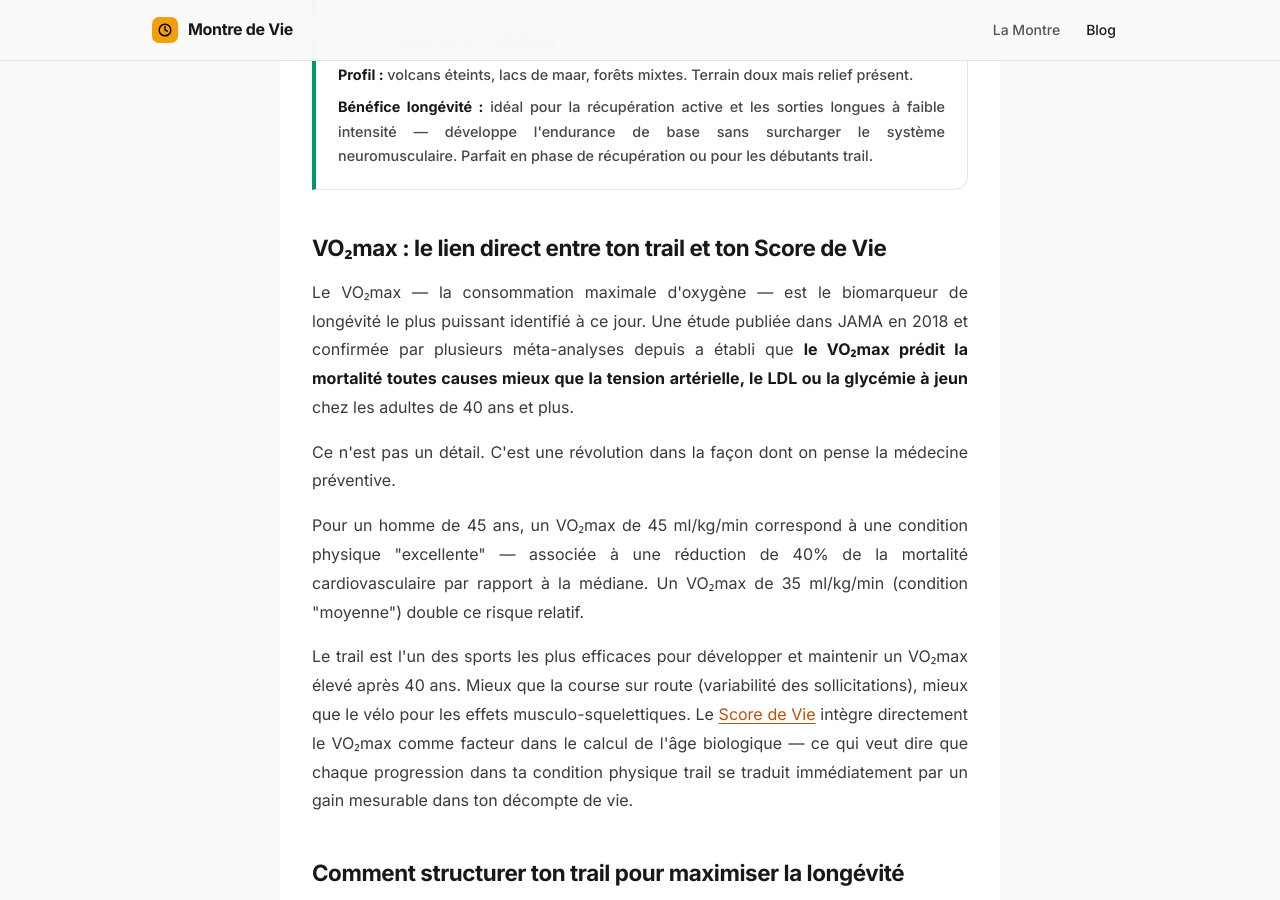
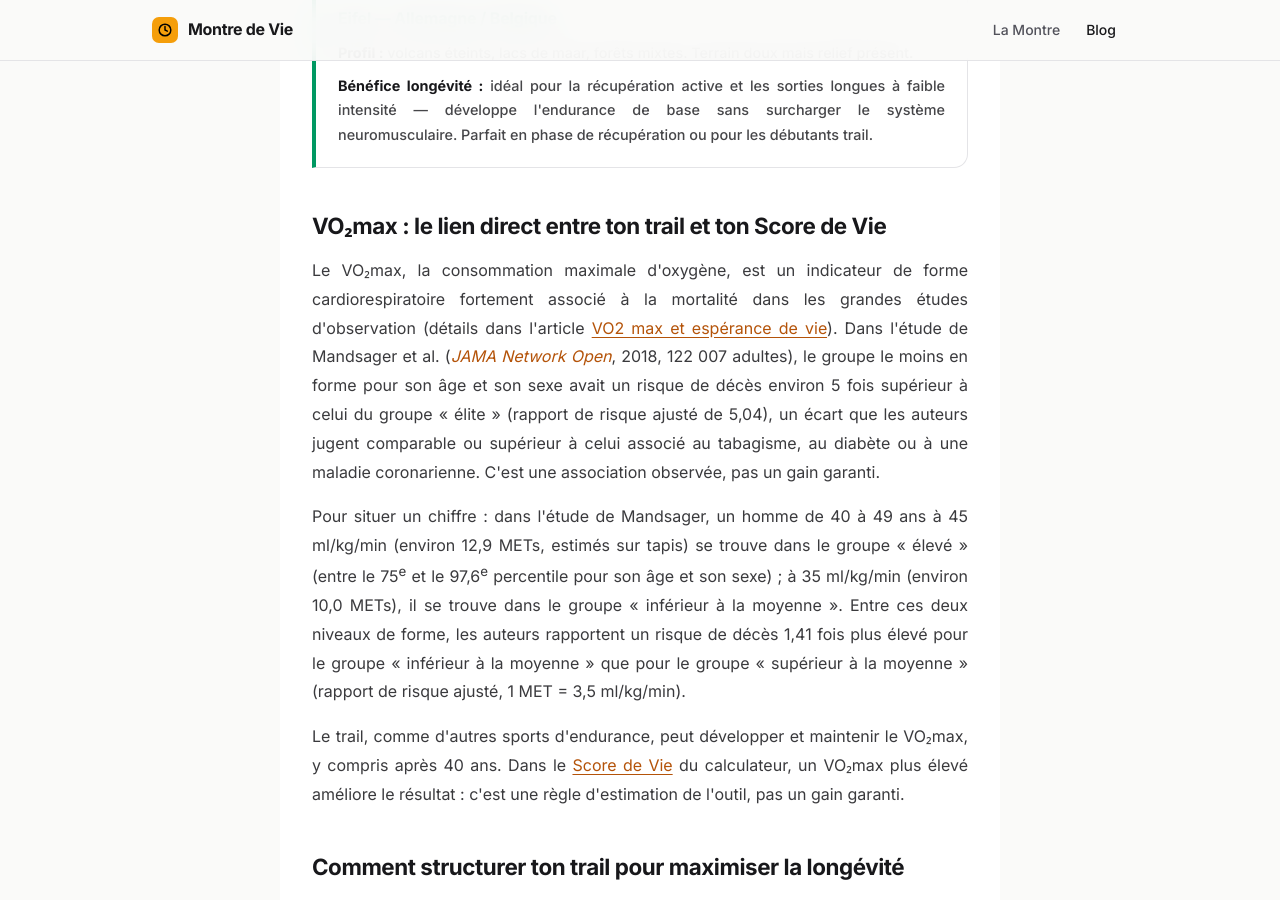
Before and after one commit to SebRunNature/memento-mori, a Jekyll site: the page built from _posts/2026-05-22-trail-grande-region-mullerthal-esperance-vie.html, in a window 1280 px wide and 900 px high, scrolled down 4864 px. Built offline with Jekyll 4.4.1, drawn with Linux system fonts in a browser that asks for light colours; some of the changed text lies outside the part shown.

Commit message:
Mullerthal : vérifie les chiffres de VO₂max d'après Mandsager et retire les affirmations non sourcées
- Remplace « 45 ml/kg/min = −40 % de mortalité, 35 = risque doublé » (introuvable) par les groupes et le rapport de risque publiés (1,41 ; 5,04).
- Retire « prédicteur le plus puissant, supérieur au LDL/tension/glycémie », « 3 à 7 ans d'âge biologique » et le faux calcul « selon le modèle PhenoAge » ; remplace par l'exemple réel du calculateur (34 → 44 ml/kg/min : 80 → 83 ans).
- Journal SEO mis à jour.

Co-Authored-By: Claude Sonnet 5.5 <noreply@anthropic.com>
Claude-Session: https://claude.ai/code/session_01CwhknXf2CiLqDihVyfTai6

```diff
--- a/_posts/2026-05-22-trail-grande-region-mullerthal-esperance-vie.html
+++ b/_posts/2026-05-22-trail-grande-region-mullerthal-esperance-vie.html
@@ -38,7 +38,7 @@ tags: [trail, Mullerthal, Grande Région, longévité, espérance de vie, VO2max
   <div class="ok-box">
     <div class="w-title">✅ Les 6 mécanismes biologiques du trail sur la longévité</div>
     <ul>
-      <li><strong>VO₂max élevé :</strong> le trail sur terrain varié développe la capacité aérobie maximale — le prédicteur de longévité le plus robuste identifié à ce jour, supérieur au LDL, à la tension ou à la glycémie selon l'étude JAMA 2022.</li>
+      <li><strong>VO₂max élevé :</strong> le trail sur terrain varié sollicite la capacité aérobie maximale, un indicateur fortement associé à la mortalité dans les études d'observation (voir plus bas).</li>
       <li><strong>Renforcement musculo-squelettique :</strong> les dénivelés et terrains irréguliers du Mullerthal ou des Ardennes sollicitent les muscles profonds, les tendons et les os différemment de la route. Moins d'arthrose, meilleure densité osseuse.</li>
       <li><strong>Réduction du cortisol chronique :</strong> la nature a un effet documenté sur la réduction du cortisol. Un trail en forêt produit une baisse plus importante du cortisol qu'une séance en salle — "shinrin-yoku" (bain de forêt) + effort physique = double bénéfice anti-inflammatoire.</li>
       <li><strong>Amélioration du sommeil :</strong> l'effort physique intense régulier améliore la qualité du sommeil profond (stade N3), phase de réparation cellulaire et de régulation hormonale.</li>
@@ -103,13 +103,11 @@ tags: [trail, Mullerthal, Grande Région, longévité, espérance de vie, VO2max
 
   <h2>VO₂max : le lien direct entre ton trail et ton Score de Vie</h2>
 
-  <p>Le VO₂max — la consommation maximale d'oxygène — est le biomarqueur de longévité le plus puissant identifié à ce jour. Une étude publiée dans JAMA en 2018 et confirmée par plusieurs méta-analyses depuis a établi que <strong>le VO₂max prédit la mortalité toutes causes mieux que la tension artérielle, le LDL ou la glycémie à jeun</strong> chez les adultes de 40 ans et plus.</p>
+  <p>Le VO₂max, la consommation maximale d'oxygène, est un indicateur de forme cardiorespiratoire fortement associé à la mortalité dans les grandes études d'observation (détails dans l'article <a href="/blog/vo2max-longevite/">VO2 max et espérance de vie</a>). Dans l'étude de Mandsager et al. (<em>JAMA Network Open</em>, 2018, 122 007 adultes), le groupe le moins en forme pour son âge et son sexe avait un risque de décès environ 5 fois supérieur à celui du groupe « élite » (rapport de risque ajusté de 5,04), un écart que les auteurs jugent comparable ou supérieur à celui associé au tabagisme, au diabète ou à une maladie coronarienne. C'est une association observée, pas un gain garanti.</p>
 
-  <p>Ce n'est pas un détail. C'est une révolution dans la façon dont on pense la médecine préventive.</p>
+  <p>Pour situer un chiffre : dans l'étude de Mandsager, un homme de 40 à 49 ans à 45 ml/kg/min (environ 12,9 METs, estimés sur tapis) se trouve dans le groupe « élevé » (entre le 75<sup>e</sup> et le 97,6<sup>e</sup> percentile pour son âge et son sexe) ; à 35 ml/kg/min (environ 10,0 METs), il se trouve dans le groupe « inférieur à la moyenne ». Entre ces deux niveaux de forme, les auteurs rapportent un risque de décès 1,41 fois plus élevé pour le groupe « inférieur à la moyenne » que pour le groupe « supérieur à la moyenne » (rapport de risque ajusté, 1 MET = 3,5 ml/kg/min).</p>
 
-  <p>Pour un homme de 45 ans, un VO₂max de 45 ml/kg/min correspond à une condition physique "excellente" — associée à une réduction de 40% de la mortalité cardiovasculaire par rapport à la médiane. Un VO₂max de 35 ml/kg/min (condition "moyenne") double ce risque relatif.</p>
-
-  <p>Le trail est l'un des sports les plus efficaces pour développer et maintenir un VO₂max élevé après 40 ans. Mieux que la course sur route (variabilité des sollicitations), mieux que le vélo pour les effets musculo-squelettiques. Le <a href="/score/">Score de Vie</a> intègre directement le VO₂max comme facteur dans le calcul de l'âge biologique — ce qui veut dire que chaque progression dans ta condition physique trail se traduit immédiatement par un gain mesurable dans ton décompte de vie.</p>
+  <p>Le trail, comme d'autres sports d'endurance, peut développer et maintenir le VO₂max, y compris après 40 ans. Dans le <a href="/score-de-vie/">Score de Vie</a> du calculateur, un VO₂max plus élevé améliore le résultat : c'est une règle d'estimation de l'outil, pas un gain garanti.</p>
 
   <h2>Comment structurer ton trail pour maximiser la longévité</h2>
 
@@ -128,14 +126,14 @@ tags: [trail, Mullerthal, Grande Région, longévité, espérance de vie, VO2max
 
   <h2>Trail et âge biologique : ce que mesure le Score de Vie</h2>
 
-  <p>Le <a href="/score/">Score de Vie</a> calcule ton âge biologique à partir de 20+ critères scientifiques. Le trail running agit positivement sur au moins 8 d'entre eux :</p>
+  <p>Le <a href="/score-de-vie/">Score de Vie</a> calcule ton âge biologique à partir de 20+ critères scientifiques. Le trail running agit positivement sur au moins 8 d'entre eux :</p>
 
-  <p>Le <strong>VO₂max</strong> bien sûr — mais aussi la <strong>vitesse de marche sur 4 mètres</strong> (prédicteur de longévité indépendant), la <strong>force de préhension</strong> (corrélée à la masse musculaire), la <strong>composition corporelle</strong> (% masse grasse), la <strong>tension artérielle</strong> (l'endurance aérobie réduit la tension de façon chronique), la <strong>fréquence cardiaque au repos</strong> (les coureurs d'endurance ont souvent une FC de repos de 45-55 bpm vs 70-80 pour les sédentaires), la <strong>qualité du sommeil</strong> et les <strong>marqueurs d'inflammation</strong> (CRP, ferritine).</p>
+  <p>Le <strong>VO₂max</strong> bien sûr — mais aussi la <strong>vitesse de marche sur 4 mètres</strong> (prédicteur de longévité indépendant), la <strong>force de préhension</strong> (corrélée à la masse musculaire), la <strong>composition corporelle</strong> (% masse grasse), la <strong>tension artérielle</strong> (l'endurance aérobie réduit la tension de façon chronique), la <strong>fréquence cardiaque au repos</strong> (souvent plus basse chez les coureurs d'endurance), la <strong>qualité du sommeil</strong> et les <strong>marqueurs d'inflammation</strong> (CRP, ferritine).</p>
 
-  <p>Un frontalier qui commence à courir dans le Mullerthal deux fois par semaine peut espérer voir son Score de Vie s'améliorer de <strong>3 à 7 ans d'âge biologique</strong> en 18-24 mois selon son point de départ. Ce n'est pas de la publicité — c'est ce que documentent les études d'intervention sur le VO₂max et les biomarqueurs chez les adultes sédentaires qui commencent l'endurance.</p>
+  <p>Le VO₂max peut progresser chez des adultes sédentaires qui s'entraînent en endurance (par exemple la méta-analyse de Bacon et al., <em>PLOS ONE</em>, 2013, citée dans l'article sur les <a href="/blog/2026/06/24/vo2max-selon-l-age-tableau-normes-et-comment-progresser/">normes de VO₂max</a>). L'ampleur dépend du point de départ et du programme, et ce que cela change pour la longévité ne se chiffre pas de façon fiable.</p>
 
   <div class="callout">
-    <strong>Le calcul concret :</strong> un frontalier de Thionville, 45 ans, sédentaire, VO₂max estimé à 34 ml/kg/min. Après 18 mois de trail régulier (3 sorties/semaine, progression Mullerthal), VO₂max à 44 ml/kg/min. Impact sur l'âge biologique selon le modèle PhenoAge : <strong>-4 à -6 ans</strong>. Impact sur le décompte de la Montre de Vie : des années entières ajoutées au compteur.
+    <strong>Un exemple dans le calculateur :</strong> un homme de 45 ans dont le VO₂max passe de 34 à 44 ml/kg/min voit, dans l'outil, le facteur VO₂max passer de 0 à −3,5 ans d'âge biologique et son espérance de vie estimée de 80 à 83 ans, toutes choses égales par ailleurs. C'est une règle d'estimation de l'outil (décrite sur la page <a href="/methodologie/">Méthodologie</a>), pas un résultat d'étude.
   </div>
 
   <h2>Le trail comme antidote au coût biologique du frontaliat</h2>
@@ -160,7 +158,7 @@ tags: [trail, Mullerthal, Grande Région, longévité, espérance de vie, VO2max
       <li><a href="/blog/2026/05/12/frontalier-luxembourg-annees-vie-voiture-trajet/"><strong>Frontalier au Luxembourg : combien d'années de vie passes-tu dans ta voiture ?</strong></a> — Le calcul complet. Le trail est la réponse à ce problème.</li>
       <li><a href="/blog/2026/05/11/force-prehension-predicateur-longevite-test-10-secondes/"><strong>Le test de 10 secondes qui prédit ta longévité</strong></a> — La force de préhension, directement améliorée par le trail.</li>
       <li><a href="/blog/2026/06/28/zones-bleues-ce-qu-on-peut-vraiment-appliquer/"><strong>Zones bleues : ce qu'on peut vraiment appliquer</strong></a> — Ce que les centenaires font que les trailers font déjà.</li>
-      <li><a href="/score/"><strong>Score de Vie</strong></a> — Calcule ton âge biologique et mesure l'impact de ton trail sur ton VO₂max et ta longévité estimée.</li>
+      <li><a href="/score-de-vie/"><strong>Score de Vie</strong></a> — Calcule ton âge biologique et mesure l'impact de ton trail sur ton VO₂max et ta longévité estimée.</li>
     </ul>
   </div>
 
@@ -183,7 +181,7 @@ tags: [trail, Mullerthal, Grande Région, longévité, espérance de vie, VO2max
 
   <div class="faq-item">
     <h3 class="faq-q">Quel lien entre trail et VO₂max ?</h3>
-    <div class="faq-a">Le trail, par sa variabilité de terrains et d'intensités, est l'un des sports les plus efficaces pour développer et maintenir un VO₂max élevé. Or le VO₂max est le prédicteur de longévité le plus puissant identifié — plus robuste que la tension artérielle ou le LDL selon l'étude JAMA (2018). Chaque progression de VO₂max se traduit directement dans ton Score de Vie.</div>
+    <div class="faq-a">Le trail, par sa variabilité de terrains et d'intensités, peut développer et maintenir le VO₂max. Or le VO₂max est un indicateur fortement associé à la mortalité (Mandsager et al., JAMA Network Open, 2018). Dans le calculateur, un VO₂max plus élevé améliore le résultat, selon une règle d'estimation de l'outil.</div>
   </div>
 
   <div class="faq-item">
@@ -283,7 +281,7 @@ tags: [trail, Mullerthal, Grande Région, longévité, espérance de vie, VO2max
   "mainEntity":[
     {"@type":"Question","name":"Le trail allonge-t-il vraiment l'espérance de vie ?","acceptedAnswer":{"@type":"Answer","text":"Les études d'observation associent la course à un risque de mortalité plus bas, d'environ trois ans d'espérance de vie en plus par rapport aux non-coureurs. Ce sont des associations, pas des preuves de causalité. Le chiffre de 4,7 ans ne concerne que les 200 premiers athlètes passés sous les 4 minutes au mile, un groupe d'élite."}},
     {"@type":"Question","name":"Quel est le meilleur endroit pour faire du trail au Luxembourg ?","acceptedAnswer":{"@type":"Answer","text":"Le Mullerthal (Petite Suisse luxembourgeoise) est le terrain le plus emblématique avec 112 km de sentiers. Le Bambesch à Luxembourg-Ville est idéal pour les sorties quotidiennes. Les Ardennes luxembourgeoises offrent plus de dénivelé."}},
-    {"@type":"Question","name":"Quel lien entre trail et VO₂max ?","acceptedAnswer":{"@type":"Answer","text":"Le trail est l'un des sports les plus efficaces pour développer le VO₂max, le prédicteur de longévité le plus puissant identifié — plus robuste que la tension artérielle ou le LDL selon l'étude JAMA 2018."}}
+    {"@type":"Question","name":"Quel lien entre trail et VO₂max ?","acceptedAnswer":{"@type":"Answer","text":"Le trail, comme d'autres sports d'endurance, peut développer le VO₂max, un indicateur fortement associé à la mortalité dans les études d'observation (Mandsager et al., JAMA Network Open, 2018). C'est une association, pas un gain garanti."}}
   ]
 }
 </script>
```
Also changed, not shown: seo-data/seo-log.md (+3 -0 lines).
